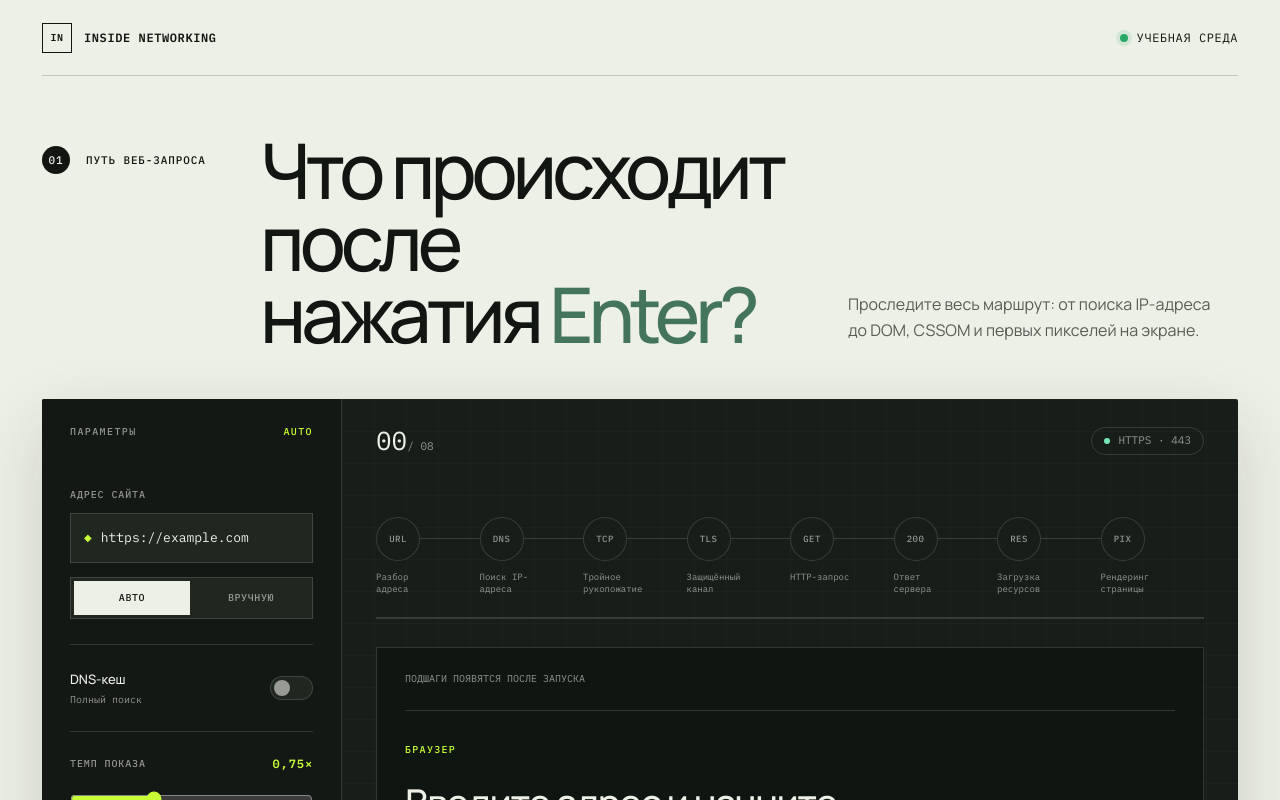
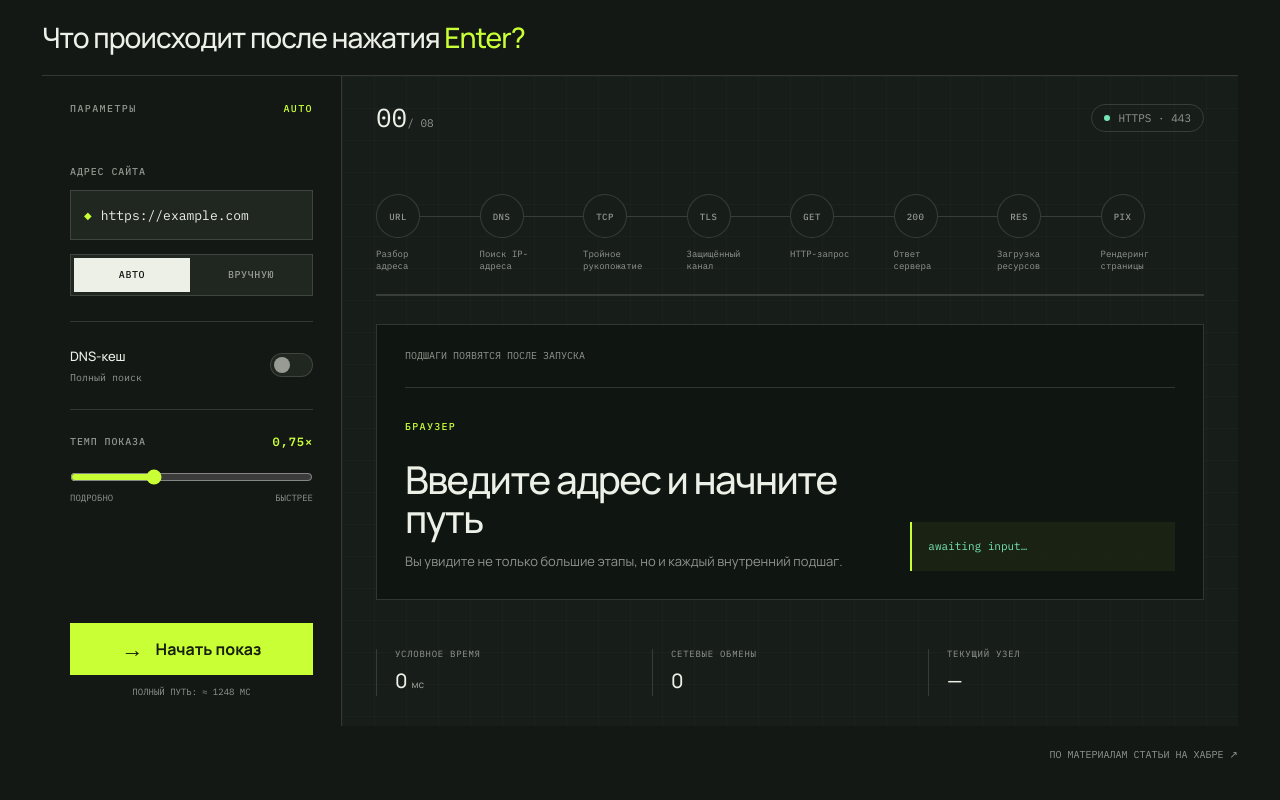
Before and after one commit to itcaat/after-enter, a Next.js app: page / in a window 1280 px wide. Shown: the top 800 px of the page. Built offline with nearby package versions, Linux system fonts and the light colour scheme.

Commit message:
Unify site with simulator theme

```diff
--- a/app/globals.css
+++ b/app/globals.css
@@ -15,8 +15,8 @@
 html { scroll-behavior: smooth; }
 body {
   margin: 0;
-  background: var(--paper);
-  color: var(--ink);
+  background: #131814;
+  color: var(--paper);
   font-family: var(--font-manrope), sans-serif;
   -webkit-font-smoothing: antialiased;
 }
@@ -28,34 +28,15 @@ a { color: inherit; }
   width: min(1480px, 100%);
   min-height: 100vh;
   margin: 0 auto;
-  padding: 0 42px 24px;
+  padding: 0 42px 28px;
 }
 
-.site-header {
-  display: flex;
-  align-items: center;
-  justify-content: space-between;
-  min-height: 76px;
-  border-bottom: 1px solid rgba(17, 22, 18, 0.2);
-  font-family: var(--font-plex-mono), monospace;
-  font-size: 12px;
-  letter-spacing: .05em;
-  text-transform: uppercase;
-}
-.brand { display: inline-flex; align-items: center; gap: 12px; text-decoration: none; font-weight: 600; }
-.brand-mark { display: grid; place-items: center; width: 30px; height: 30px; border: 1px solid var(--ink); font-size: 10px; }
-.header-status { display: flex; align-items: center; gap: 9px; }
-.status-dot { width: 8px; height: 8px; border-radius: 50%; background: #28a867; box-shadow: 0 0 0 4px rgba(40,168,103,.13); }
-
-.hero { display: grid; grid-template-columns: 190px 1fr minmax(260px, 390px); align-items: end; gap: 28px; padding: 58px 0 48px; }
-.eyebrow { align-self: start; display: flex; align-items: center; gap: 16px; padding-top: 12px; font: 500 11px/1.3 var(--font-plex-mono), monospace; letter-spacing: .08em; text-transform: uppercase; }
-.eyebrow span { display: grid; place-items: center; width: 28px; height: 28px; border-radius: 50%; background: var(--ink); color: var(--paper); }
-.hero h1 { margin: 0; font-size: clamp(44px, 6vw, 94px); line-height: .94; letter-spacing: -.065em; font-weight: 500; }
-.hero h1 em { color: #44745b; font-style: normal; }
-.hero p { margin: 0 0 7px; max-width: 38ch; color: rgba(17,22,18,.68); font-size: 16px; line-height: 1.65; }
+.site-header { display: flex; align-items: center; min-height: 76px; border-bottom: 1px solid var(--line); }
+.brand { color: var(--paper); font-size: clamp(18px, 2.2vw, 30px); line-height: 1; letter-spacing: -.035em; font-weight: 500; text-decoration: none; }
+.brand em { color: var(--acid); font-style: normal; }
 
 .vue-mount { min-height: 650px; }
-.simulator { display: grid; grid-template-columns: 300px minmax(0, 1fr); min-height: 650px; background: var(--panel); color: var(--paper); border-radius: 2px; overflow: hidden; box-shadow: 0 24px 70px rgba(18,29,21,.16); }
+.simulator { display: grid; grid-template-columns: 300px minmax(0, 1fr); min-height: 650px; background: var(--panel); color: var(--paper); overflow: hidden; }
 .control-panel { display: flex; flex-direction: column; padding: 28px; border-right: 1px solid var(--line); background: #131814; }
 .panel-kicker { display: flex; justify-content: space-between; margin-bottom: 52px; color: var(--muted); font: 500 10px/1 var(--font-plex-mono), monospace; letter-spacing: .14em; text-transform: uppercase; }
 .panel-kicker span:last-child { color: var(--acid); }
@@ -139,15 +120,13 @@ a { color: inherit; }
 .metric-row strong { font-size: 20px; font-weight: 500; }
 .metric-row strong small { color: var(--muted); font-size: 10px; }
 
-.site-footer { display: flex; justify-content: space-between; gap: 24px; padding: 24px 0 0; color: rgba(17,22,18,.62); font: 400 10px/1.4 var(--font-plex-mono), monospace; text-transform: uppercase; }
+.site-footer { display: flex; justify-content: flex-end; padding: 22px 0 0; color: var(--muted); font: 400 10px/1.4 var(--font-plex-mono), monospace; text-transform: uppercase; }
 .site-footer a { text-underline-offset: 4px; }
 
 @keyframes spin { to { transform: rotate(360deg); } }
 @media (prefers-reduced-motion: reduce) { *, *::before, *::after { scroll-behavior: auto !important; animation-duration: .01ms !important; transition-duration: .01ms !important; } }
 
 @media (max-width: 1000px) {
-  .hero { grid-template-columns: 140px 1fr; }
-  .hero p { grid-column: 2; }
   .simulator { grid-template-columns: 250px minmax(0, 1fr); }
   .control-panel { padding: 24px; }
   .simulation-stage { padding-inline: 24px; }
@@ -158,11 +137,7 @@ a { color: inherit; }
 @media (max-width: 760px) {
   .page-shell { padding-inline: 18px; }
   .site-header { min-height: 64px; }
-  .header-status { font-size: 0; }
-  .hero { display: block; padding: 42px 0 32px; }
-  .eyebrow { margin-bottom: 28px; }
-  .hero h1 { font-size: clamp(43px, 14vw, 68px); }
-  .hero p { margin-top: 24px; }
+  .brand { font-size: clamp(17px, 5vw, 24px); }
   .simulator { display: block; }
   .control-panel { border-right: 0; border-bottom: 1px solid var(--line); }
   .panel-kicker { margin-bottom: 28px; }
@@ -173,7 +148,7 @@ a { color: inherit; }
   .signal-line { margin-top: 4px; }
   .substep-track { overflow-x: auto; justify-content: flex-start; }
   .substep-item { flex: 0 0 128px; }
-  .site-footer { flex-direction: column; }
+  .site-footer { justify-content: flex-start; }
 }
 
 @media (max-width: 460px) {
--- a/app/page.tsx
+++ b/app/page.tsx
@@ -2,37 +2,20 @@ import type { Metadata } from "next";
 import { NetworkSimulator } from "./network-simulator";
 
 export const metadata: Metadata = {
-  title: "Inside Networking — путь веб-запроса",
+  title: "Что происходит после нажатия Enter?",
   description: "Интерактивная симуляция пути от URL до готовой веб-страницы.",
 };
 
 export default function Home() {
   return (
     <main className="page-shell">
-      <header className="site-header">
-        <a className="brand" href="#top" aria-label="Inside Networking — наверх">
-          <span className="brand-mark" aria-hidden="true">IN</span>
-          <span>Inside Networking</span>
-        </a>
-        <div className="header-status">
-          <span className="status-dot" aria-hidden="true" />
-          Учебная среда
-        </div>
+      <header id="top" className="site-header">
+        <a className="brand" href="#top">Что происходит после нажатия <em>Enter?</em></a>
       </header>
-
-      <section id="top" className="hero">
-        <div className="eyebrow"><span>01</span> Путь веб-запроса</div>
-        <h1>Что происходит после<br />нажатия <em>Enter?</em></h1>
-        <p>
-          Проследите весь маршрут: от поиска IP-адреса до DOM, CSSOM
-          и первых пикселей на экране.
-        </p>
-      </section>
 
       <NetworkSimulator />
 
       <footer className="site-footer">
-        <span>Интерактивный разбор сетевого запроса</span>
         <a href="https://habr.com/ru/companies/gnivc/articles/861432/" target="_blank" rel="noreferrer">
           По материалам статьи на Хабре ↗
         </a>
```
